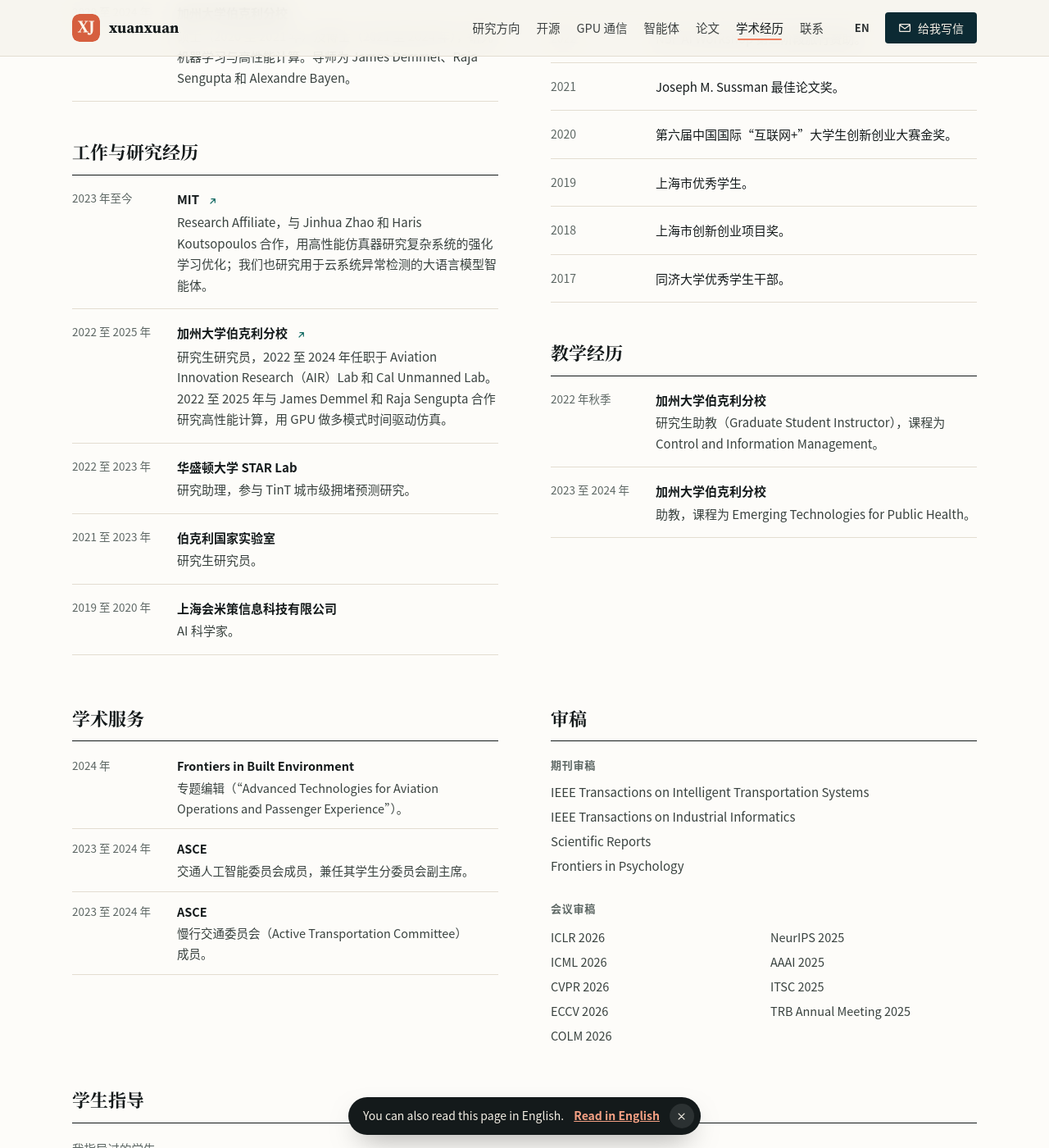
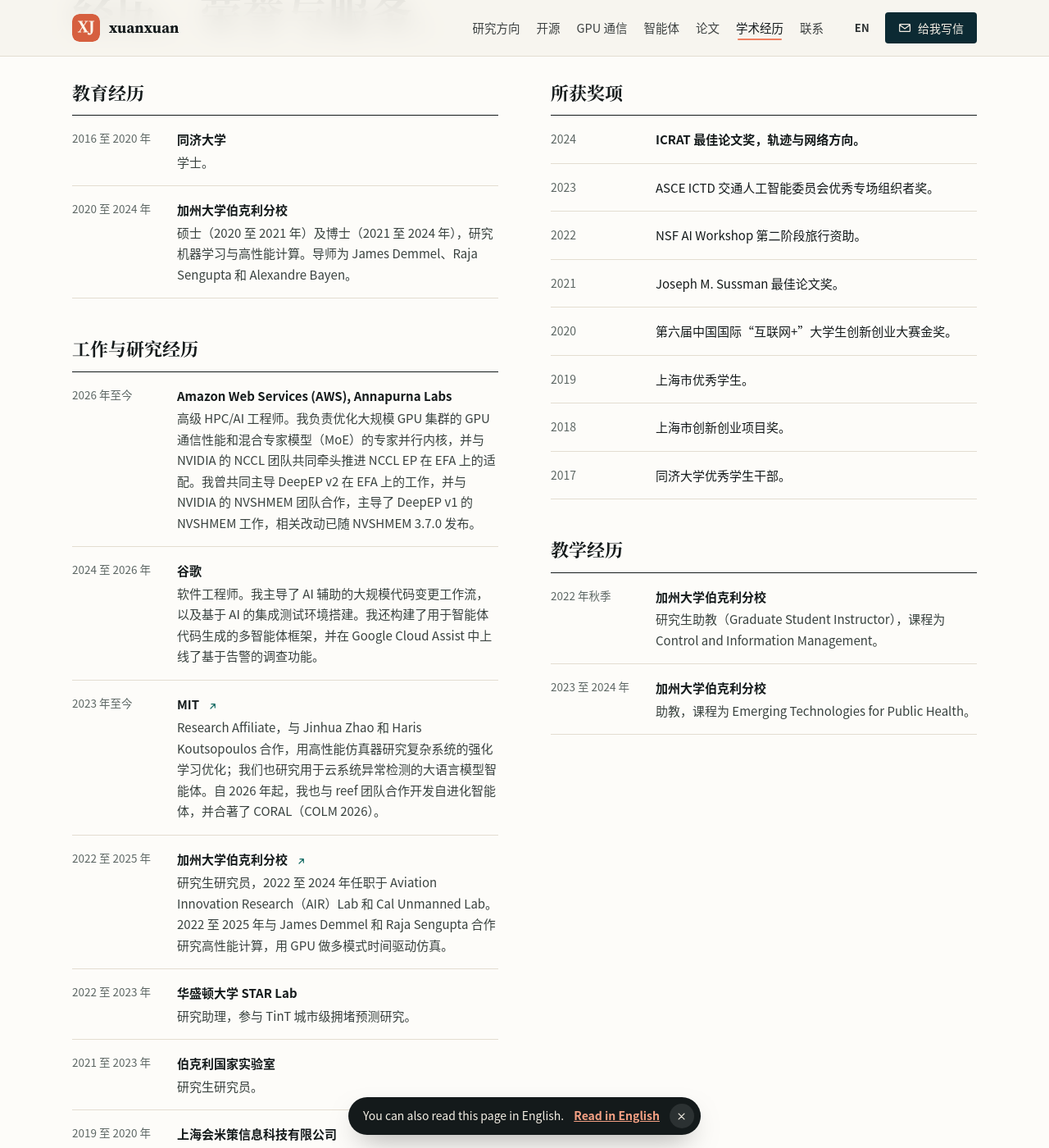
Before and after one commit to Xuan-1998/Xuan-1998.github.io, a Jekyll site: the page built from zh/index.html, in a window 1280 px wide and 1400 px high, scrolled down 9514 px. Shown: the whole window at 82% size. Built offline with Jekyll 4.4.1, drawn with Linux system fonts in a browser that asks for light colours; some of the changed text lies outside the part shown.

Commit message:
Add my Google and AWS Annapurna Labs experience
I added my Google Software Engineer role (2024 to 2026) and my
AWS Annapurna Labs Sr. HPC/AI Engineer role (2026 to present) to the
timeline and experience list. The timeline now has two rows, with
reef and CORAL under MIT.

I linked reef and the CORAL paper in the intro and added the
performance work with James Demmel and Samuel Williams to the LPSim
entry. The DeepEP entry now links the EFA fork and my
awsome-distributed-ai recipe. I also updated the newsletter
description to say it covers ideas and applications in AI.

```diff
--- a/_data/i18n.yml
+++ b/_data/i18n.yml
@@ -23,7 +23,7 @@
   hero:
     h1_line1: 让大规模计算提速，
     h1_line2: 让智能体边做边学。
-    lede: 我是 xuanxuan（Xuan Jiang），加州大学伯克利分校博士、MIT Research Affiliate。我自 2019 年起从事 AI，研究混合专家模型（MoE）的微调、压缩及大规模运行所需的 GPU 通信，也在 reef 团队开发自进化智能体，合著了 CORAL（COLM 2026）。
+    lede: 我是 xuanxuan（Xuan Jiang），加州大学伯克利分校博士、MIT Research Affiliate。我自 2019 年起从事 AI，研究混合专家模型（MoE）的微调、压缩及大规模运行所需的 GPU 通信，也和 <a href="https://github.com/Human-Agent-Society/reef" target="_blank" rel="noopener">reef</a> 团队一起开发自进化智能体，合著了 <a href="https://arxiv.org/abs/2604.01658" target="_blank" rel="noopener">CORAL</a>（COLM 2026）。
     cta_work: 看看项目
     cta_scholar: Google Scholar
     follow_label: 其他平台
@@ -46,9 +46,11 @@
     - org: 伯克利<wbr>国家实验室
       role: 研究生研究员，2021 至 2023 年
     - org: 麻省理工学院
-      role: Research Affiliate，2023 年至今
-    - org: reef 与 CORAL
-      role: reef 团队成员，CORAL 论文合著者，2026 年至今
+      role: Research Affiliate，2023 年至今；reef 团队成员、CORAL 论文合著者，2026 年至今
+    - org: 谷歌
+      role: 软件工程师，2024 至 2026 年
+    - org: AWS Annapurna Labs
+      role: 高级 HPC/AI 工程师，2026 年至今
   stats:
     items:
     - label: 接触 AI 的年数
@@ -99,7 +101,7 @@
       lpsim:
         meta: 仿真系统，Transportation Research Part C 2024
         title: LPSim
-        desc: 我开发了多 GPU 交通仿真器 LPSim：图划分把路网分到多块 GPU，车辆跨分区时经幽灵区迁移；单块 GPU 几秒内就能处理超过 22.3 万个节点的路网。
+        desc: 我开发了多 GPU 交通仿真器 LPSim：图划分把路网分到多块 GPU，车辆跨分区时经幽灵区迁移；单块 GPU 几秒内就能处理超过 22.3 万个节点的路网。我还与 James Demmel 以及 Roofline 模型的提出者 Samuel Williams 一起，深入优化了 LPSim 的性能。
         go: 查看代码
       smt:
         meta: 模型微调，ICLR 2025
@@ -222,9 +224,15 @@
       org: 加州大学伯克利分校
       text: 硕士（2020 至 2021 年）及博士（2021 至 2024 年），研究机器学习与高性能计算。导师为 James Demmel、Raja Sengupta 和 Alexandre Bayen。
     positions:
+    - when: 2026 年至今
+      org: Amazon Web Services (AWS), Annapurna Labs
+      text: 高级 HPC/AI 工程师。我负责优化大规模 GPU 集群的 GPU 通信性能和混合专家模型（MoE）的专家并行内核，并与 NVIDIA 的 NCCL 团队共同牵头推进 NCCL EP 在 EFA 上的适配。我曾共同主导 DeepEP v2 在 EFA 上的工作，并与 NVIDIA 的 NVSHMEM 团队合作，主导了 DeepEP v1 的 NVSHMEM 工作，相关改动已随 NVSHMEM 3.7.0 发布。
+    - when: 2024 至 2026 年
+      org: 谷歌
+      text: 软件工程师。我主导了 AI 辅助的大规模代码变更工作流，以及基于 AI 的集成测试环境搭建。我还构建了用于智能体代码生成的多智能体框架，并在 Google Cloud Assist 中上线了基于告警的调查功能。
     - when: 2023 年至今
       org: MIT
-      text: Research Affiliate，与 Jinhua Zhao 和 Haris Koutsopoulos 合作，用高性能仿真器研究复杂系统的强化学习优化；我们也研究用于云系统异常检测的大语言模型智能体。
+      text: Research Affiliate，与 Jinhua Zhao 和 Haris Koutsopoulos 合作，用高性能仿真器研究复杂系统的强化学习优化；我们也研究用于云系统异常检测的大语言模型智能体。自 2026 年起，我也与 reef 团队合作开发自进化智能体，并合著了 CORAL（COLM 2026）。
     - when: 2022 至 2025 年
       org: 加州大学伯克利分校
       text: 研究生研究员，2022 至 2024 年任职于 Aviation Innovation Research（AIR）Lab 和 Cal Unmanned Lab。2022 至 2025 年与 James Demmel 和 Raja Sengupta 合作研究高性能计算，用 GPU 做多模式时间驱动仿真。
@@ -283,6 +291,8 @@
       org: ASCE
       text: 慢行交通委员会（Active Transportation Committee）成员。
     position_link_labels:
+    - ''
+    - ''
     - MIT JTL 论文列表
     - 伯克利 AIR 实验室个人主页
     - ''
@@ -322,12 +332,15 @@
     eyebrow: 开源贡献
     h2_line1: 专家并行所需的
     h2_line2: GPU 通信。
-    intro: 下面是我署名提交的混合专家模型（MoE）通信层开源贡献，每一行都链接到对应的上游项目。
+    intro: 下面是我署名提交的混合专家模型（MoE）通信层开源贡献。
     items:
     - name: DeepEP
       status: PR 待合并
-      line: 新增可选分发与合并内核，仅需弱信号，让混合模式支持不保证按序交付的传输。
+      line: 我的 PR 新增可选的分发与合并内核，仅需弱信号，让混合模式支持不保证按序交付的传输。EFA 版本已在 amazon-contributing/DeepEP 开源，我在 awsome-distributed-ai 中编写的示例可在 EFA 集群上构建该版本。
       link: '查看 PR #732'
+      extra:
+      - EFA 代码仓库
+      - EFA 构建示例
     - name: NVSHMEM
       status: 随 3.7.0 发布
       line: 我与 NVSHMEM 团队为 3.7.0 改进 libfabric 传输的 RMA 批处理，修复信号路径死锁与卡死，排空完成队列并做发布前测试。
@@ -352,8 +365,8 @@
   writing:
     eyebrow: 每周来信
     h2_line1: 我准备每周写信，
-    h2_line2: 聊 AI 系统。
-    body: 我准备写 Substack 周刊，聊混合专家模型（MoE）、GPU 通信、自进化智能体的开发与研究。订阅后，每篇文章都会发到邮箱。
+    h2_line2: 聊 AI 里的有趣想法。
+    body: 我准备写 Substack 周刊，主要聊 AI 领域有趣的想法和应用，也聊研究。订阅后，每篇文章都会发到邮箱。
     subscribe_btn: 在 Substack 订阅
     read_btn: 去 Substack 看看
     note: 免费订阅，文章会发到邮箱，可随时退订。
@@ -381,7 +394,7 @@
   hero:
     h1_line1: Make compute fast.
     h1_line2: Let agents learn.
-    lede: I'm Xuan Jiang, a UC Berkeley Ph.D. and Research Affiliate at MIT. I've been in AI since 2019, working on mixture-of-experts models end to end, from fine-tuning and compression to the GPU communication they need at scale. I also build self-evolving agents on the reef team and co-authored CORAL (COLM 2026).
+    lede: I'm Xuan Jiang, a UC Berkeley Ph.D. and Research Affiliate at MIT. I've been in AI since 2019, working on mixture-of-experts models end to end, from fine-tuning and compression to the GPU communication they need at scale. I also build self-evolving agents with the <a href="https://github.com/Human-Agent-Society/reef" target="_blank" rel="noopener">reef</a> team and co-authored <a href="https://arxiv.org/abs/2604.01658" target="_blank" rel="noopener">CORAL</a> (COLM 2026).
     cta_work: Explore my work
     cta_scholar: Google Scholar
     follow_label: Elsewhere
@@ -404,9 +417,11 @@
     - org: Berkeley Lab
       role: Graduate Student Researcher, 2021 to 2023
     - org: MIT
-      role: Research Affiliate, 2023 to present
-    - org: reef and CORAL
-      role: reef team, CORAL co-author, 2026 to present
+      role: Research Affiliate, 2023 to present; reef team member and CORAL co-author, 2026 to present
+    - org: Google
+      role: Software Engineer, 2024 to 2026
+    - org: AWS Annapurna Labs
+      role: Sr. HPC/AI Engineer, 2026 to present
   stats:
     items:
     - label: Years in AI
@@ -457,7 +472,7 @@
       lpsim:
         meta: Simulation system, Transportation Research Part C 2024
         title: LPSim
-        desc: I built LPSim for traffic simulation across multiple GPUs, using graph partitioning and ghost-zone vehicle migration. It handles networks with over 223,000 nodes in seconds on one GPU.
+        desc: I built LPSim for traffic simulation across multiple GPUs, using graph partitioning and ghost-zone vehicle migration. It handles networks with over 223,000 nodes in seconds on one GPU. I also worked with James Demmel and Roofline model creator Samuel Williams on in-depth performance optimization.
         go: View the code
       smt:
         meta: Model fine-tuning, ICLR 2025
@@ -580,9 +595,15 @@
       org: UC Berkeley
       text: M.S. (2020 to 2021) and Ph.D. (2021 to 2024). Specialized in machine learning and HPC, advised by James Demmel, Raja Sengupta, and Alexandre Bayen.
     positions:
+    - when: 2026 to present
+      org: Amazon Web Services (AWS), Annapurna Labs
+      text: Sr. HPC/AI Engineer. I work on GPU communication performance on large GPU clusters and optimize kernels for mixture-of-experts expert parallelism; with NVIDIA's NCCL team, I co-lead the work to run NCCL EP on EFA. I co-led DeepEP v2 on EFA and led the NVSHMEM work for DeepEP v1 with NVIDIA's NVSHMEM team; those changes shipped in NVSHMEM 3.7.0.
+    - when: 2024 to 2026
+      org: Google
+      text: Software Engineer. I led AI-assisted workflows for large-scale code changes and AI-powered integration test setups. I built multi-agent frameworks for agentic code generation and launched alert-based investigations in Google Cloud Assist.
     - when: 2023 to present
       org: MIT
-      text: Research Affiliate. With Jinhua Zhao and Haris Koutsopoulos, I work on reinforcement learning to optimize complex systems using HPC-based simulators and on LLM agents for cloud anomaly detection.
+      text: Research Affiliate. With Jinhua Zhao and Haris Koutsopoulos, I work on reinforcement learning to optimize complex systems using HPC-based simulators and on LLM agents for cloud anomaly detection. Since 2026, I have also built self-evolving agents with the reef team and co-authored CORAL (COLM 2026).
     - when: 2022 to 2025
       org: UC Berkeley
       text: Graduate Student Researcher at the Aviation Innovation Research (AIR) Lab and the Cal Unmanned Lab (2022 to 2024). Researched HPC with James Demmel and Raja Sengupta using GPU-based multimodal time-driven simulation (2022 to 2025).
@@ -641,6 +662,8 @@
       org: ASCE
       text: Member of the Active Transportation Committee.
     position_link_labels:
+    - ''
+    - ''
     - MIT JTL publication list
     - Berkeley AIR Lab profile
     - ''
@@ -680,12 +703,15 @@
     eyebrow: Open-source contributions
     h2_line1: GPU communication
     h2_line2: for MoE.
-    intro: These are my public contributions to the communication layer for MoE, submitted under my own name. Each row links to the upstream project.
+    intro: These are my open-source contributions to communication for mixture-of-experts (MoE) models, submitted under my own name.
     items:
     - name: DeepEP
       status: Open pull request
-      line: Adds opt-in dispatch and combine kernels needing only weak signals, enabling hybrid mode on transports without ordered delivery.
+      line: My pull request adds opt-in dispatch and combine kernels that need only weak signals, enabling hybrid mode on transports without ordered delivery. The EFA version is open source in amazon-contributing/DeepEP, and my awsome-distributed-ai recipe builds it on EFA clusters.
       link: 'Pull request #732'
+      extra:
+      - EFA repository
+      - EFA build recipe
     - name: NVSHMEM
       status: Released in NVSHMEM 3.7.0
       line: 'Worked with the NVSHMEM team on libfabric transport: RMA batching, signal-path deadlock and hang fixes, completion-queue draining, and pre-release testing for 3.7.0.'
@@ -710,8 +736,8 @@
   writing:
     eyebrow: Weekly
     h2_line1: I'll write weekly
-    h2_line2: about AI systems.
-    body: I'm starting a weekly newsletter on Substack about building AI systems, including mixture-of-experts models, GPU communication and self-evolving agents, and about research. Subscribers get each post by email.
+    h2_line2: about interesting ideas in AI.
+    body: I'm starting a weekly newsletter on Substack, mainly about interesting ideas and applications in AI, plus research. Subscribers get each post by email.
     subscribe_btn: Subscribe on Substack
     read_btn: Visit the newsletter
     note: Get posts by email for free. Unsubscribe any time.
--- a/_data/profile.yml
+++ b/_data/profile.yml
@@ -50,6 +50,9 @@
   - repo: deepseek-ai/DeepEP
     url: https://github.com/deepseek-ai/DeepEP/pull/732
     status: open
+    extra:
+      - https://github.com/amazon-contributing/DeepEP
+      - https://github.com/awslabs/awsome-distributed-ai/commit/9baf5aa749b54d36c3c159345cd5094b6282d5a3
   - repo: NVIDIA/nvshmem
     url: https://github.com/NVIDIA/nvshmem/commits?author=Xuan-1998
     status: released
@@ -62,6 +65,8 @@
 
 # Links shown after the matching entries in honors.positions (same order; empty means no link).
 position_links:
+  - ""
+  - ""
   - https://mobility.mit.edu/biblio-author/xuan-jiang/
   - https://air.berkeley.edu/xuan-jiang/
   - ""
--- a/_includes/fonts.html
+++ b/_includes/fonts.html
@@ -1,5 +1,5 @@
 <style>
 @font-face{font-family:"XJ Serif";font-style:normal;font-weight:400 700;font-display:swap;src:url("{{ '/assets/fonts/source-serif-4-latin.woff2' | relative_url }}") format("woff2");unicode-range:U+20-7E,U+A0-FF,U+131,U+152-153,U+2BB-2BC,U+2C6,U+2DA,U+2DC,U+2010-2011,U+2018-201E,U+2022,U+2026,U+2032-2033,U+2039-203A,U+2044,U+20AC,U+2122,U+2190-2193,U+2212}
 @font-face{font-family:"XJ Serif SC";font-style:normal;font-weight:700;font-display:swap;src:url("{{ '/assets/fonts/noto-serif-sc-700-ext.woff2' | relative_url }}") format("woff2");unicode-range:U+3000-303F,U+3400-4DBF,U+4E00-9FFF,U+F900-FAFF,U+FF00-FFEF}
-@font-face{font-family:"XJ Serif SC";font-style:normal;font-weight:700;font-display:swap;src:url("{{ '/assets/fonts/noto-serif-sc-700-core.woff2' | relative_url }}") format("woff2");unicode-range:U+B7,U+2018-2019,U+201C-201D,U+2026,U+3001-3002,U+3008-3011,U+4E07,U+4E0A,U+4E0D-4E0E,U+4E13,U+4E2A,U+4E2D,U+4E5F-4E60,U+4EA4,U+4ECE,U+4EE3,U+4EFF,U+4F1A,U+4F2F,U+4F53,U+4F5C,U+4F60,U+4FE1,U+505A,U+5144,U+514B,U+5199,U+51C6,U+5206,U+5217,U+5229,U+5230,U+52A0-52A1,U+5316,U+5370,U+5386,U+53D1,U+540C,U+5411,U+5458,U+5468,U+56FD,U+578B,U+5907,U+5927,U+5956,U+59D4,U+5B50,U+5B66,U+5B9E,U+5BA1,U+5BA4,U+5BB6,U+5BDF,U+5BFC,U+5DDE,U+5DE5,U+5DF1-5DF2,U+5E2E,U+5E76,U+5F00,U+5FAA,U+5FAE,U+6027,U+6211,U+6240,U+627E,U+6307,U+63D0,U+6539,U+6548,U+6559,U+6587,U+65B9,U+666E,U+667A,U+670D,U+672C,U+672F,U+6821,U+6A21,U+6BCF,U+6D4E,U+6D77,U+6E90,U+73AF,U+7406,U+751F,U+7684,U+7701,U+771F,U+7801,U+7814,U+79D1,U+79FB,U+7A3F,U+7A76,U+7B56,U+7B97,U+7C73,U+7CBE,U+7CFB,U+7ECF,U+7EDF,U+7F16,U+804A,U+8054,U+80B2,U+80FD,U+81EA,U+81F3,U+8363,U+83B7,U+884C,U+8868,U+89C2,U+89C4,U+8A89,U+8BA1,U+8BA9,U+8BBA,U+8C03,U+8C6A,U+8F91,U+8FB9,U+8FD9,U+8FDB,U+9009,U+901A,U+901F,U+9662,U+9700,U+9762,U+9875,U+9879,U+9884,U+9996,U+9A8C,U+9AD8,U+9EBB,U+FF01,U+FF08-FF09,U+FF0C-FF0D,U+FF1A-FF1B,U+FF1F}
+@font-face{font-family:"XJ Serif SC";font-style:normal;font-weight:700;font-display:swap;src:url("{{ '/assets/fonts/noto-serif-sc-700-core.woff2' | relative_url }}") format("woff2");unicode-range:U+B7,U+2018-2019,U+201C-201D,U+2026,U+3001-3002,U+3008-3011,U+4E07,U+4E0A,U+4E0D-4E0E,U+4E13,U+4E2A,U+4E2D,U+4E5F-4E60,U+4EA4,U+4ECE,U+4EE3,U+4EFF,U+4F1A,U+4F2F,U+4F53,U+4F5C,U+4F60,U+4FE1,U+505A,U+5144,U+514B,U+5199,U+51C6,U+5206,U+5217,U+5229,U+5230,U+52A0-52A1,U+5316,U+5370,U+5386,U+53D1,U+540C,U+5411,U+5458,U+5468,U+56FD,U+578B,U+5907,U+5927,U+5956,U+59D4,U+5B50,U+5B66,U+5B9E,U+5BA1,U+5BA4,U+5BB6,U+5BDF,U+5BFC,U+5DDE,U+5DE5,U+5DF1-5DF2,U+5E2E,U+5E76,U+5F00,U+5FAA,U+5FAE,U+6027,U+60F3,U+6211,U+6240,U+627E,U+6307,U+63D0,U+6539,U+6548,U+6559,U+6587,U+65B9,U+666E,U+667A,U+6709,U+670D,U+672C,U+672F,U+6821,U+6A21,U+6B4C,U+6BCF,U+6CD5,U+6D4E,U+6D77,U+6E90,U+73AF,U+7406,U+751F,U+7684,U+7701,U+771F,U+7801,U+7814,U+79D1,U+79FB,U+7A3F,U+7A76,U+7B56,U+7B97,U+7C73,U+7CBE,U+7CFB,U+7ECF,U+7EDF,U+7F16,U+804A,U+8054,U+80B2,U+80FD,U+81EA,U+81F3,U+8363,U+83B7,U+884C,U+8868,U+89C2,U+89C4,U+8A89,U+8BA1,U+8BA9,U+8BBA,U+8C03,U+8C37,U+8C6A,U+8DA3,U+8F91,U+8FB9,U+8FD9,U+8FDB,U+9009,U+901A,U+901F,U+91CC,U+9662,U+9700,U+9762,U+9875,U+9879,U+9884,U+9996,U+9A8C,U+9AD8,U+9EBB,U+FF01,U+FF08-FF09,U+FF0C-FF0D,U+FF1A-FF1B,U+FF1F}
 </style>
--- a/_includes/sections/comms.html
+++ b/_includes/sections/comms.html
@@ -12,11 +12,21 @@
       {%- for it in K.items %}
       {%- assign meta = pf.comms[forloop.index0] %}
       <li class="clog-row rv">
+        {%- if meta.extra %}
+        <div class="clog-box">
+          <span class="clog-name"><b>{{ it.name }}</b><code>{{ meta.repo }}</code></span>
+          <span class="clog-line">{{ it.line }}</span>
+          <span class="clog-end"><span class="cstat cstat-{{ meta.status }}">{{ it.status }}</span><a class="clog-link" href="{{ meta.url }}" target="_blank" rel="noopener">{{ it.link }}{% include icon.html name='external' %}</a>
+            {%- for u in meta.extra %}<a class="clog-link" href="{{ u }}" target="_blank" rel="noopener">{{ it.extra[forloop.index0] }}{% include icon.html name='external' %}</a>{% endfor -%}
+          </span>
+        </div>
+        {%- else %}
         <a href="{{ meta.url }}" target="_blank" rel="noopener">
           <span class="clog-name"><b>{{ it.name }}</b><code>{{ meta.repo }}</code></span>
           <span class="clog-line">{{ it.line }}</span>
           <span class="clog-end"><span class="cstat cstat-{{ meta.status }}">{{ it.status }}</span><span class="clog-link">{{ it.link }}{% include icon.html name='external' %}</span></span>
         </a>
+        {%- endif %}
       </li>
       {%- endfor %}
     </ol>
--- a/assets/css/site.css
+++ b/assets/css/site.css
@@ -390,6 +390,8 @@
   line-height: 1.8;
 }
 .lang-zh .lede { max-width: 29em; line-height: 1.9; }
+.lede a { color: var(--on-sea); text-decoration: underline; text-decoration-color: rgba(244, 239, 229, .45); text-decoration-thickness: 1px; text-underline-offset: 4px; transition: text-decoration-color .2s; }
+.lede a:hover { text-decoration-color: var(--coral-2); }
 .hero .cta-row { margin-top: 34px; gap: 12px 22px; }
 
 .social { display: flex; align-items: center; gap: 4px; margin-top: 26px; }
@@ -484,18 +486,22 @@
 .path-list {
   position: relative;
   display: grid;
-  grid-template-columns: repeat(6, minmax(0, 1fr));
+  grid-template-columns: repeat(4, minmax(0, 1fr));
+  row-gap: 30px;
   margin: 0;
   padding: 0;
   list-style: none;
 }
 .path-list::before {
   content: "";
+  display: none;
   position: absolute;
   left: 6px; right: 0; top: 6px;
   height: 1px;
   background: var(--sea-line);
 }
+.path-list li::after { content: ""; position: absolute; left: 6px; right: 0; top: 6px; height: 1px; background: var(--sea-line); }
+.path-list li:last-child::after { display: none; }
 .path-list li { position: relative; padding: 30px 14px 0 0; }
 .path-list li::before {
   content: "";
@@ -505,6 +511,7 @@
   border-radius: 50%;
   background: var(--sea-3);
   box-shadow: inset 0 0 0 1.5px var(--on-sea-3);
+  z-index: 1;
 }
 .path-list li.now::before { background: var(--coral); box-shadow: 0 0 0 5px rgba(239, 127, 96, .2); }
 .path-list b {
@@ -898,7 +905,7 @@
 
 .comms { background: var(--paper); box-shadow: inset 0 1px 0 var(--line); }
 .clog { margin: 0; padding: 0; list-style: none; border-bottom: 1px solid var(--line); }
-.clog-row a {
+.clog-row > a, .clog-row > .clog-box {
   display: grid;
   grid-template-columns: 210px minmax(0, 1fr) 200px;
   align-items: baseline;
@@ -908,8 +915,8 @@
   color: inherit;
   text-decoration: none;
 }
-.clog-row:first-child a { border-top-color: var(--ink-2); }
-.clog-row a:hover .clog-name b { text-decoration: underline; text-decoration-thickness: 1px; text-underline-offset: 5px; }
+.clog-row:first-child > a, .clog-row:first-child > .clog-box { border-top-color: var(--ink-2); }
+.clog-row > a:hover .clog-name b { text-decoration: underline; text-decoration-thickness: 1px; text-underline-offset: 5px; }
 .clog-name { display: flex; flex-direction: column; gap: 3px; min-width: 0; }
 .clog-name b { font-family: var(--serif); font-size: 24px; font-weight: 700; line-height: 1.2; }
 .clog-name code { font-family: var(--sans); font-size: 13.5px; color: var(--muted); overflow-wrap: anywhere; }
@@ -918,7 +925,9 @@
 .cstat { font-size: 13px; font-weight: 500; line-height: 1.5; color: var(--muted); white-space: nowrap; }
 .clog-link { display: inline-flex; align-items: center; gap: 6px; font-size: 14px; font-weight: 600; color: var(--coral-text); white-space: nowrap; }
 .clog-link .ico { width: 15px; height: 15px; transition: transform .2s; }
-.clog-row a:hover .clog-link .ico-ext { transform: translate(2px, -2px); }
+.clog-row > a:hover .clog-link .ico-ext, .clog-box .clog-link:hover .ico-ext { transform: translate(2px, -2px); }
+.clog-box .clog-link { text-decoration: none; }
+.clog-box .clog-link:hover { text-decoration: underline; text-decoration-thickness: 1px; text-underline-offset: 4px; }
 
 /* Newsletter */
 
@@ -1212,7 +1221,7 @@
   .pair { grid-template-columns: 1fr; gap: 48px; }
   .prow a { grid-template-columns: minmax(0, 1fr) auto; gap: 10px 24px; }
   .prow-desc { grid-column: 1 / -1; grid-row: 2; }
-  .clog-row a { grid-template-columns: minmax(0, 1fr); gap: 8px; padding: 22px 0; }
+  .clog-row > a, .clog-row > .clog-box { grid-template-columns: minmax(0, 1fr); gap: 8px; padding: 22px 0; }
   .clog-end { flex-direction: row; flex-wrap: wrap; align-items: center; justify-content: space-between; gap: 6px 16px; }
   .projs { grid-template-columns: 1fr; }
   .proj, .proj + .proj { padding: 32px 0 0; border-left: 0; }
@@ -1248,7 +1257,8 @@
     mask-image: linear-gradient(180deg, rgba(0, 0, 0, .12) 0%, rgba(0, 0, 0, .3) 45%, #000 80%);
   }
   .path-list { grid-template-columns: 1fr; gap: 18px; padding-left: 30px; }
-  .path-list::before { left: 6px; right: auto; top: 8px; bottom: 8px; width: 1px; height: auto; }
+  .path-list::before { display: block; left: 6px; right: auto; top: 8px; bottom: 8px; width: 1px; height: auto; }
+  .path-list li::after { display: none; }
   .path-list li { padding: 0; }
   .path-list li::before { left: -30px; top: 6px; }
   .head { grid-template-columns: 1fr; margin-bottom: 36px; }
```
Also changed, not shown: assets/fonts/noto-serif-sc-700-core.woff2, assets/fonts/noto-serif-sc-700-ext.woff2, assets/fonts/source-serif-4-latin.woff2.
